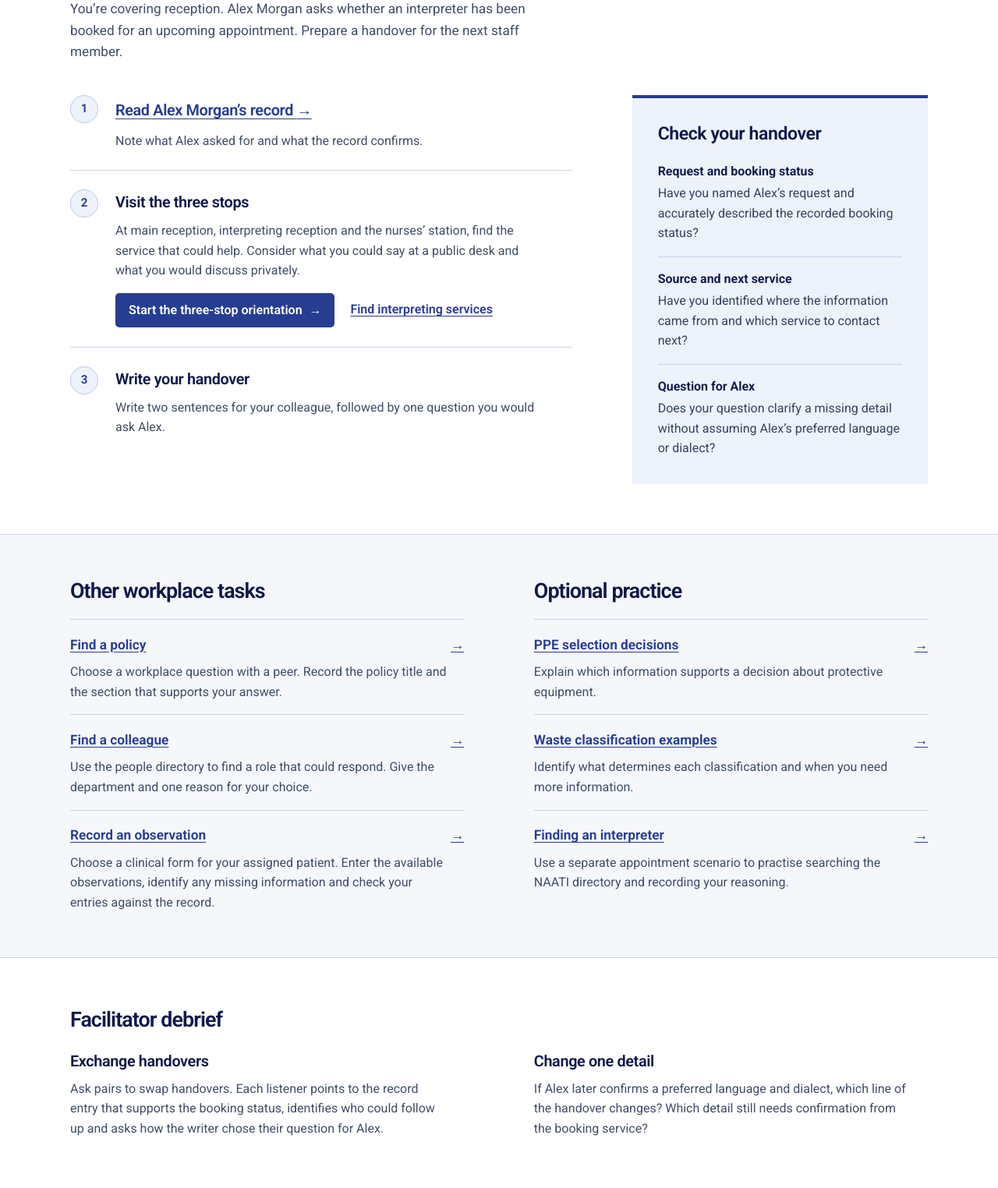
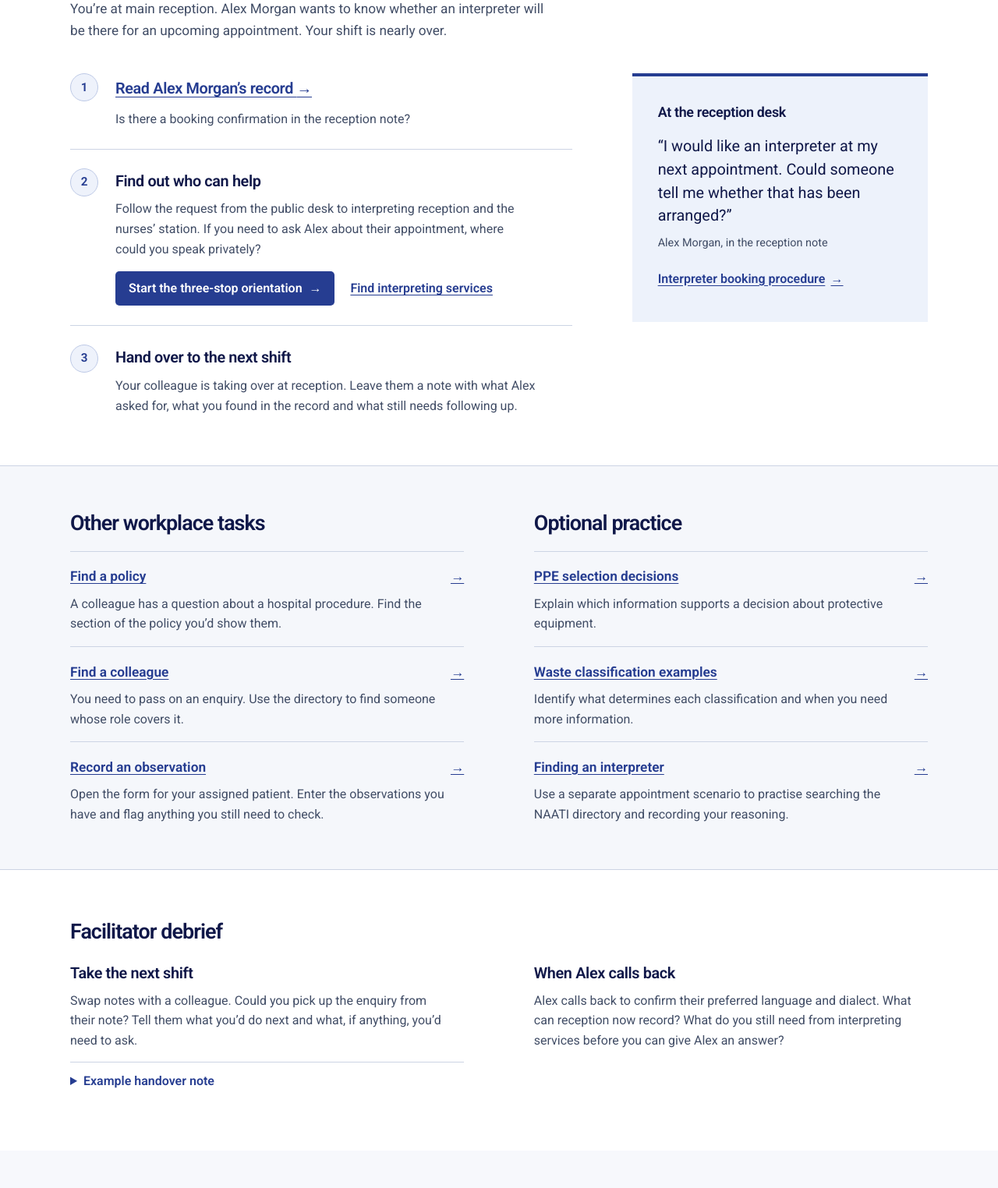
Before and after one commit to CoVE-LX-Team/Bagwan2.0, a plain HTML site: page 3.0/learning-guide.html in a window 1280 px wide. Shown: the part 601-2125 px from the top of the page at 78% size. After the commit the page ends 2077 px from the top, so only its background shows below. Drawn offline with Linux system fonts and the light colour scheme.

Commit message:
Frame the interpreter enquiry as a reception shift handover

```diff
--- a/3.0/learning-guide.css
+++ b/3.0/learning-guide.css
@@ -63,12 +63,11 @@
 .step-actions { display: flex; flex-wrap: wrap; align-items: center; gap: 5px 20px; margin-top: 16px; }
 a.orientation-link { justify-content: center; padding: 10px 17px; border-radius: 5px; background: var(--guide-blue); color: #fff; text-decoration: none; line-height: 1.4; }
 .orientation-link:hover { background: var(--guide-navy); }
-.handover-check { padding: clamp(22px, 2.55vw, 36px); border-top: 4px solid var(--guide-blue); background: #edf2fb; }
-.handover-check h3 { font-size: clamp(1.3rem, 1.8vw, 1.65rem); line-height: 1.22; }
-.handover-check dl { margin-top: 22px; }
-.handover-check dt { font-weight: 650; line-height: 1.4; }
-.handover-check dt:not(:first-child) { border-top: 1px solid #c8d3e8; margin-top: 17px; padding-top: 17px; }
-.handover-check dd { color: #35425e; margin-top: 4px; }
+.reception-note { padding: clamp(22px, 2.55vw, 36px); border-top: 4px solid var(--guide-blue); background: #edf2fb; }
+.reception-note h3 { font-size: 1.12rem; }
+.reception-note blockquote { margin: 17px 0 8px; font-size: clamp(1.18rem, 1.55vw, 1.42rem); line-height: 1.5; }
+.reception-note p { color: var(--guide-muted); font-size: .9rem; }
+.reception-note a { display: inline-flex; align-items: center; gap: .45em; min-height: 44px; margin-top: 13px; font-weight: 600; }
 
 .task-band { padding-block: clamp(38px, 4.5vw, 66px); border-block: 1px solid var(--guide-line); background: #f5f7fb; }
 .task-columns { display: grid; grid-template-columns: repeat(2, minmax(0, 1fr)); gap: clamp(45px, 7vw, 100px); }
@@ -80,10 +79,13 @@ a.orientation-link { justify-content: center; padding: 10px 17px; border-radius:
 .task-links p { max-width: 54ch; color: var(--guide-muted); }
 .debrief-prompts { display: grid; grid-template-columns: repeat(2, minmax(0, 1fr)); gap: clamp(32px, 7vw, 100px); margin-top: 24px; }
 .debrief-prompts p { max-width: 54ch; margin-top: 8px; color: var(--guide-muted); }
+.example-note { margin-top: 15px; border-top: 1px solid var(--guide-line); }
+.example-note summary { padding-block: 12px; color: var(--guide-blue); font-weight: 600; cursor: pointer; }
+.example-note p { margin: 0; padding: 15px 18px; border-left: 3px solid var(--guide-blue); background: #edf2fb; }
 
 @media (max-width: 780px) {
   .case-layout { grid-template-columns: minmax(0, 1fr); gap: 32px; }
-  .handover-check { max-width: 66ch; }
+  .reception-note { max-width: 66ch; }
   .intro-copy { padding-right: 24px; }
   .reception-photo { max-height: none; }
 }
@@ -106,13 +108,13 @@ a.orientation-link { justify-content: center; padding: 10px 17px; border-radius:
   .learning-page { --guide-gutter: 0px; background: white; }
   .learning-header, .guide-nav, .reception-photo { display: none; }
   .guide-width { width: 100%; }
-  .guide-intro, .task-band, .handover-check { color: #111; background: white; }
+  .guide-intro, .task-band, .reception-note { color: #111; background: white; }
   .intro-layout, .case-layout, .task-columns, .debrief-prompts { display: block; }
   .intro-copy, .case-section, .debrief, .task-band { padding: 12pt 0; }
   .intro-copy p { color: #222; }
-  .handover-check { margin: 16pt 0; border: 1pt solid #687594; padding: 12pt; }
+  .reception-note { margin: 16pt 0; border: 1pt solid #687594; padding: 12pt; }
   .task-columns section + section, .debrief-prompts > div + div { margin-top: 16pt; }
-  .case-steps li, .task-links li, .handover-check { break-inside: avoid; }
+  .case-steps li, .task-links li, .reception-note { break-inside: avoid; }
   .orientation-link { border: 1pt solid #526383; }
   a.orientation-link { background: white; color: #111; }
 }
--- a/3.0/learning-guide.html
+++ b/3.0/learning-guide.html
@@ -22,7 +22,7 @@
       <div class="guide-width intro-layout">
         <div class="intro-copy">
           <h1>Learning guide</h1>
-          <p>Take the role of a staff member at Bagwan. Use the records, services and people directory to respond to a workplace request.</p>
+          <p>Start at the reception desk with Alex Morgan, or choose a different task from the staff intranet.</p>
         </div>
         <img class="reception-photo" src="../VR/public/static_assets/hotspot_images/reception_01.jpg" alt="" width="600" height="400">
       </div>
@@ -39,38 +39,33 @@
 
     <section class="case-section guide-width" id="visit" aria-labelledby="visit-title">
       <header class="case-brief">
-        <h2 id="visit-title">Follow an interpreter request</h2>
-        <p>You’re covering reception. Alex Morgan asks whether an interpreter has been booked for an upcoming appointment. Prepare a handover for the next staff member.</p>
+        <h2 id="visit-title">An interpreter for Alex’s appointment</h2>
+        <p>You’re at main reception. Alex Morgan wants to know whether an interpreter will be there for an upcoming appointment. Your shift is nearly over.</p>
       </header>
       <div class="case-layout">
         <ol class="case-steps" role="list">
           <li>
             <h3><a href="./#patient-case">Read Alex Morgan’s record <span aria-hidden="true">→</span></a></h3>
-            <p>Note what Alex asked for and what the record confirms.</p>
+            <p>Is there a booking confirmation in the reception note?</p>
           </li>
           <li>
-            <h3>Visit the three stops</h3>
-            <p>At main reception, interpreting reception and the nurses’ station, find the service that could help. Consider what you could say at a public desk and what you would discuss privately.</p>
+            <h3>Find out who can help</h3>
+            <p>Follow the request from the public desk to interpreting reception and the nurses’ station. If you need to ask Alex about their appointment, where could you speak privately?</p>
             <div class="step-actions">
               <a class="orientation-link" href="./#tour?guide=orientation">Start the three-stop orientation <span aria-hidden="true">→</span></a>
               <a class="action-text" href="./#department/interpreting">Find interpreting services</a>
             </div>
           </li>
           <li>
-            <h3>Write your handover</h3>
-            <p>Write two sentences for your colleague, followed by one question you would ask Alex.</p>
+            <h3>Hand over to the next shift</h3>
+            <p>Your colleague is taking over at reception. Leave them a note with what Alex asked for, what you found in the record and what still needs following up.</p>
           </li>
         </ol>
-        <aside class="handover-check" aria-labelledby="check-title">
-          <h3 id="check-title">Check your handover</h3>
-          <dl>
-            <dt>Request and booking status</dt>
-            <dd>Have you named Alex’s request and accurately described the recorded booking status?</dd>
-            <dt>Source and next service</dt>
-            <dd>Have you identified where the information came from and which service to contact next?</dd>
-            <dt>Question for Alex</dt>
-            <dd>Does your question clarify a missing detail without assuming Alex’s preferred language or dialect?</dd>
-          </dl>
+        <aside class="reception-note" aria-labelledby="note-title">
+          <h3 id="note-title">At the reception desk</h3>
+          <blockquote>“I would like an interpreter at my next appointment. Could someone tell me whether that has been arranged?”</blockquote>
+          <p>Alex Morgan, in the reception note</p>
+          <a href="./#page/scorm%2Fquick-link-pages%2Fpolicy-and-procedures%2Fbooking-an-interpreter%2Findex.html">Interpreter booking procedure <span aria-hidden="true">→</span></a>
         </aside>
       </div>
     </section>
@@ -80,9 +75,9 @@
         <section id="workplace" aria-labelledby="workplace-title">
           <h2 id="workplace-title">Other workplace tasks</h2>
           <ul class="task-links">
-            <li><a href="./#policies">Find a policy <span aria-hidden="true">→</span></a><p>Choose a workplace question with a peer. Record the policy title and the section that supports your answer.</p></li>
-            <li><a href="./#people">Find a colleague <span aria-hidden="true">→</span></a><p>Use the people directory to find a role that could respond. Give the department and one reason for your choice.</p></li>
-            <li><a href="./#forms?view=online">Record an observation <span aria-hidden="true">→</span></a><p>Choose a clinical form for your assigned patient. Enter the available observations, identify any missing information and check your entries against the record.</p></li>
+            <li><a href="./#policies">Find a policy <span aria-hidden="true">→</span></a><p>A colleague has a question about a hospital procedure. Find the section of the policy you’d show them.</p></li>
+            <li><a href="./#people">Find a colleague <span aria-hidden="true">→</span></a><p>You need to pass on an enquiry. Use the directory to find someone whose role covers it.</p></li>
+            <li><a href="./#forms?view=online">Record an observation <span aria-hidden="true">→</span></a><p>Open the form for your assigned patient. Enter the observations you have and flag anything you still need to check.</p></li>
           </ul>
         </section>
         <section id="practice" aria-labelledby="practice-title">
@@ -99,8 +94,10 @@
     <section class="guide-width debrief" id="debrief" aria-labelledby="debrief-title">
       <h2 id="debrief-title">Facilitator debrief</h2>
       <div class="debrief-prompts">
-        <div><h3>Exchange handovers</h3><p>Ask pairs to swap handovers. Each listener points to the record entry that supports the booking status, identifies who could follow up and asks how the writer chose their question for Alex.</p></div>
-        <div><h3>Change one detail</h3><p>If Alex later confirms a preferred language and dialect, which line of the handover changes? Which detail still needs confirmation from the booking service?</p></div>
+        <div><h3>Take the next shift</h3><p>Swap notes with a colleague. Could you pick up the enquiry from their note? Tell them what you’d do next and what, if anything, you’d need to ask.</p>
+          <details class="example-note"><summary>Example handover note</summary><p>Alex Morgan asked whether an interpreter is booked for their appointment. I couldn’t find a confirmation in the record. Please check Alex’s preferred language and dialect with them, follow up with interpreting services and let Alex know.</p></details>
+        </div>
+        <div><h3>When Alex calls back</h3><p>Alex calls back to confirm their preferred language and dialect. What can reception now record? What do you still need from interpreting services before you can give Alex an answer?</p></div>
       </div>
     </section>
   </main>
--- a/data/v3-team-review-outcomes.json
+++ b/data/v3-team-review-outcomes.json
@@ -546,7 +546,7 @@
   {
     "row": 91,
     "status": "Review needed",
-    "finding": "The three-stop orientation includes a two-sentence handover, one clarifying question and a facilitator debrief. Andrew reviews the evidence criteria against the unit. The interpreting SME checks the booking and follow-up workflow.",
+    "finding": "After the three-stop tour, learners tell the next shift what Alex asked for, what still needs confirming and what to follow up. Andrew checks whether the handover fits the unit. The interpreting SME checks the booking process.",
     "reviewer": "Andrew + interpreting SME",
     "topic": "Three-stop orientation and handover"
   },
@@ -597,7 +597,7 @@
   {
     "row": 99,
     "status": "Review needed",
-    "finding": "Alex’s record distinguishes a request from a confirmed booking. The clinical and interpreting reviewers check that the case is plausible. Row 91 covers the handover activity.",
+    "finding": "Alex asked whether an interpreter had been arranged. The preferred language, dialect and booking status are still open for the next shift to follow up. The clinical and interpreting SMEs check whether the record sounds like one reception would keep.",
     "reviewer": "Clinical / interpreting SMEs",
     "topic": "Patient cases and interpreter request"
   },
```
Also changed, not shown: 3.0/critical-review.html (+1 -1 lines), 3.0/review-register.html (+1 -1 lines), 3.0/team-review-outcomes.html (+1 -1 lines), 3.0/what-changed.html (+2 -2 lines), 4 other files.
